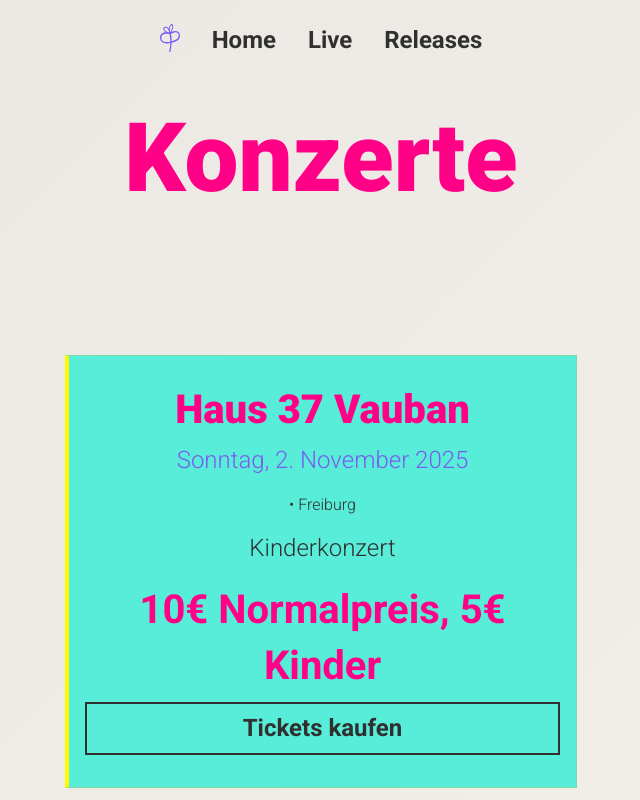
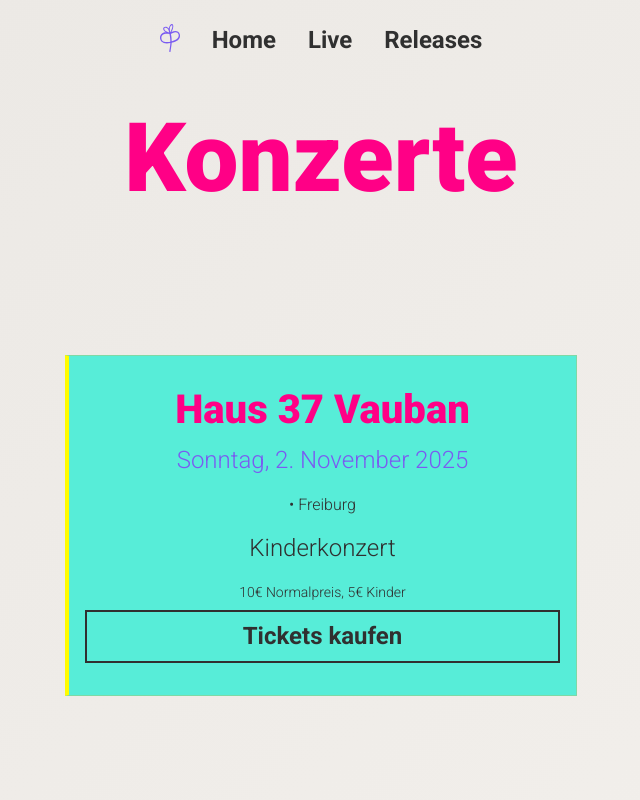
Before and after one commit to c1ive/partiprivati, a Next.js app: page /events in a window 1280 px wide. Shown: the top 800 px of the page, without its empty margins (319-959 px from the left). Built offline with nearby package versions, Linux system fonts and the light colour scheme.

Commit message:
fix text size

```diff
--- a/src/app/events/page.tsx
+++ b/src/app/events/page.tsx
@@ -108,7 +108,7 @@ export default function EventsPage() {
                         {event.description}
                       </p>
                       <div className="flex flex-col gap-2">
-                        <span className="text-large font-bold text-[var(--accent)]">
+                        <span className="text-sm font-light">
                           {event.price}
                         </span>
                         {event.ticketLink && (
```
